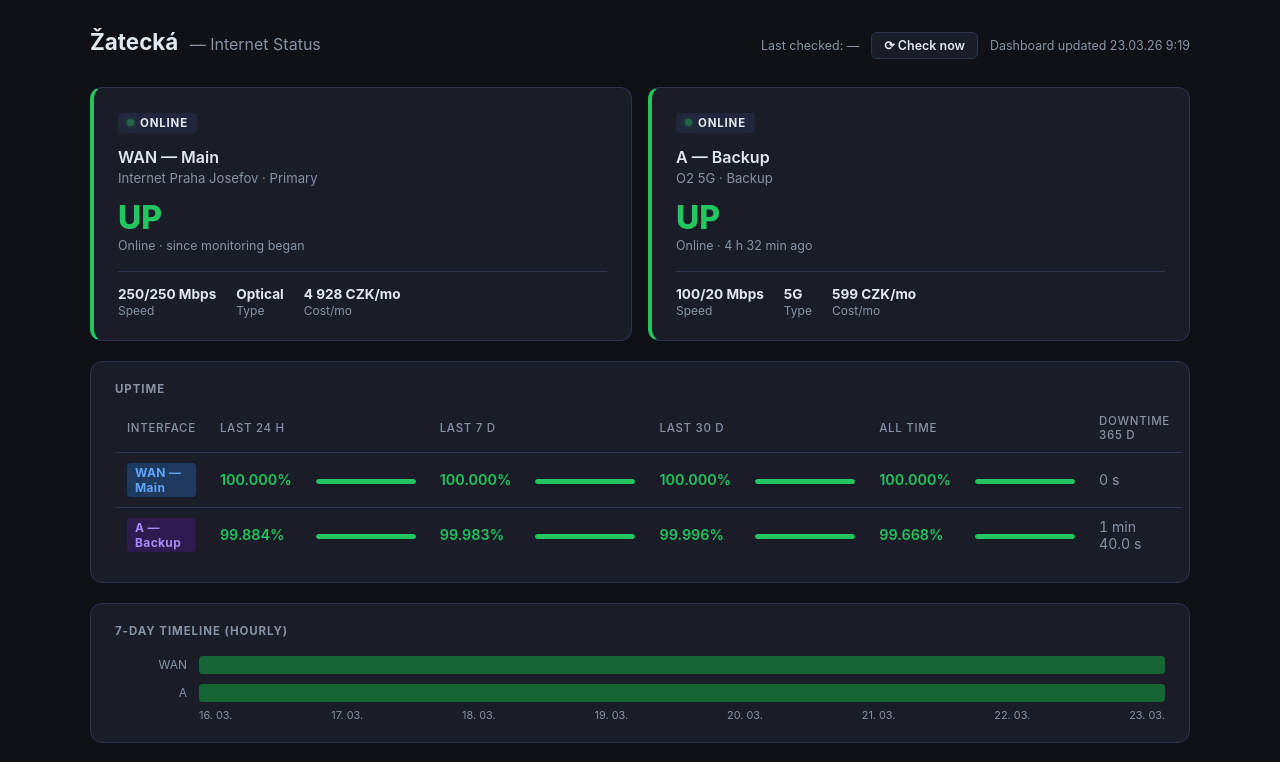
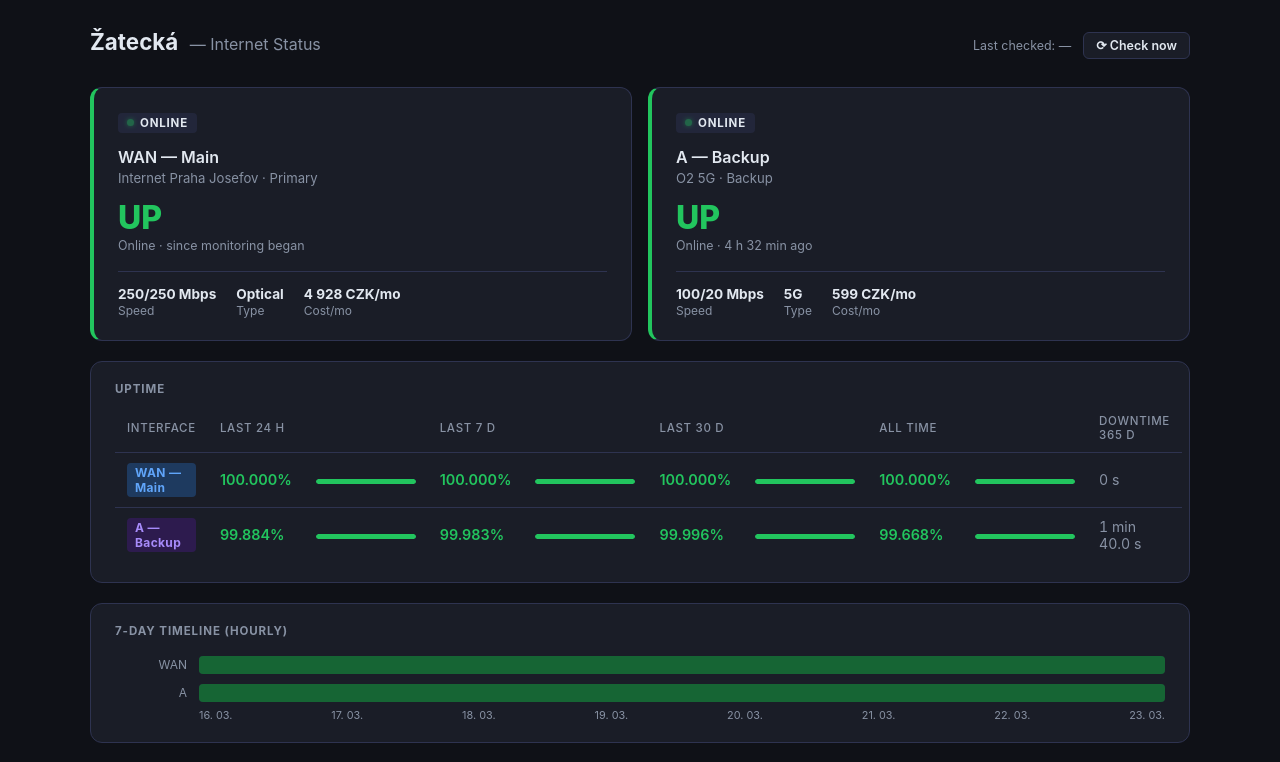
Before and after one commit to aftanasmichal/zatecka-internet-check, a plain HTML site: page index.html in a window 1280 px wide. Shown: the top 762 px of the page. Drawn offline with Linux system fonts and the light colour scheme; no server answers.

Commit message:
chore: remove redundant dashboard updated timestamp

```diff
--- a/index.html
+++ b/index.html
@@ -205,7 +205,6 @@
        class="btn-check"
        href="https://github.com/aftanasmichal/zatecka-internet-check/actions/workflows/poll.yml"
        target="_blank" rel="noopener">⟳ Check now</a>
-    <div id="last-updated"></div>
   </div>
 </header>
 
@@ -544,11 +543,8 @@ async function refresh() {
     renderUptime(events);
     renderTimeline(events);
     renderIncidents(events);
-    document.getElementById('last-updated').textContent =
-      'Dashboard updated ' + new Date().toLocaleString('cs-CZ', { ...CZ, timeStyle: 'short', dateStyle: 'short' });
   } catch (e) {
     console.error(e);
-    document.getElementById('last-updated').textContent = 'Error loading data';
   }
 }
 
```
